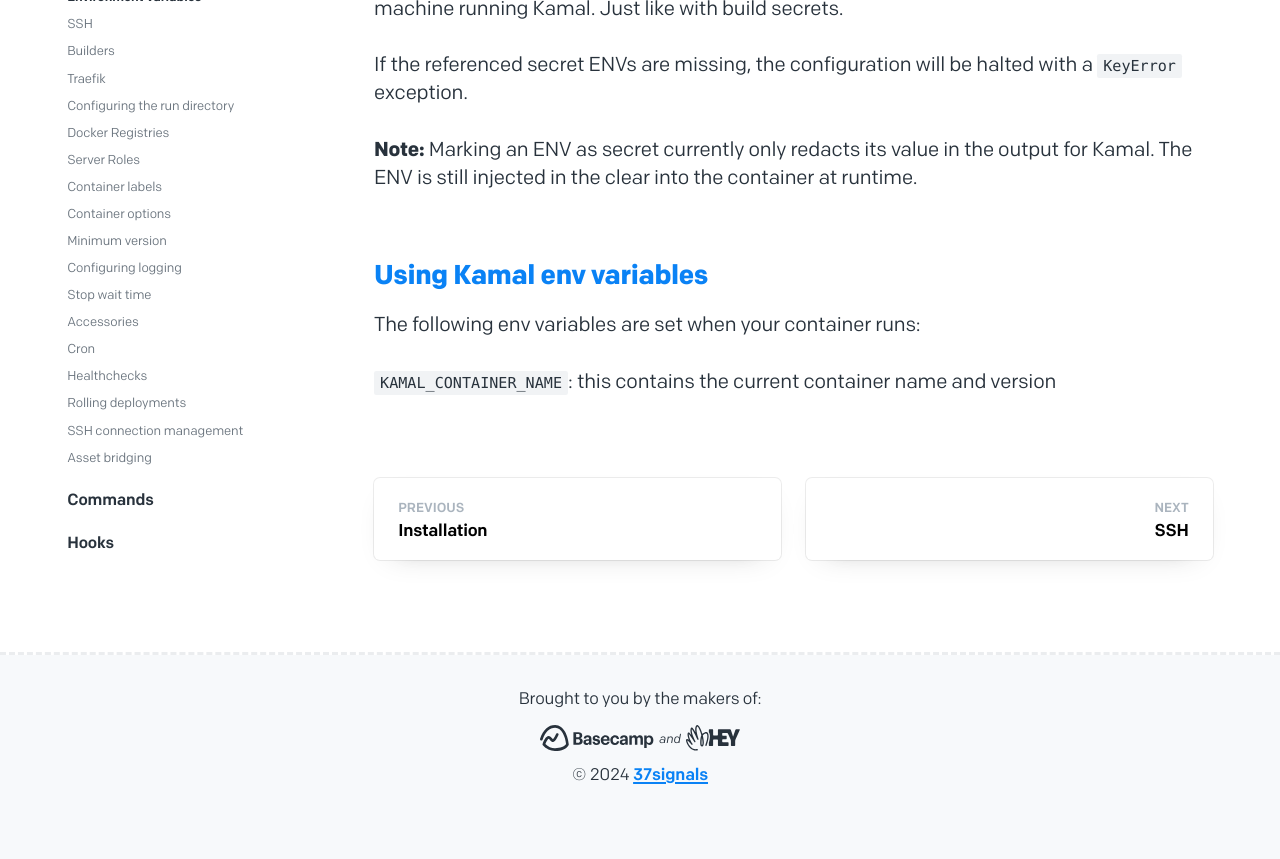
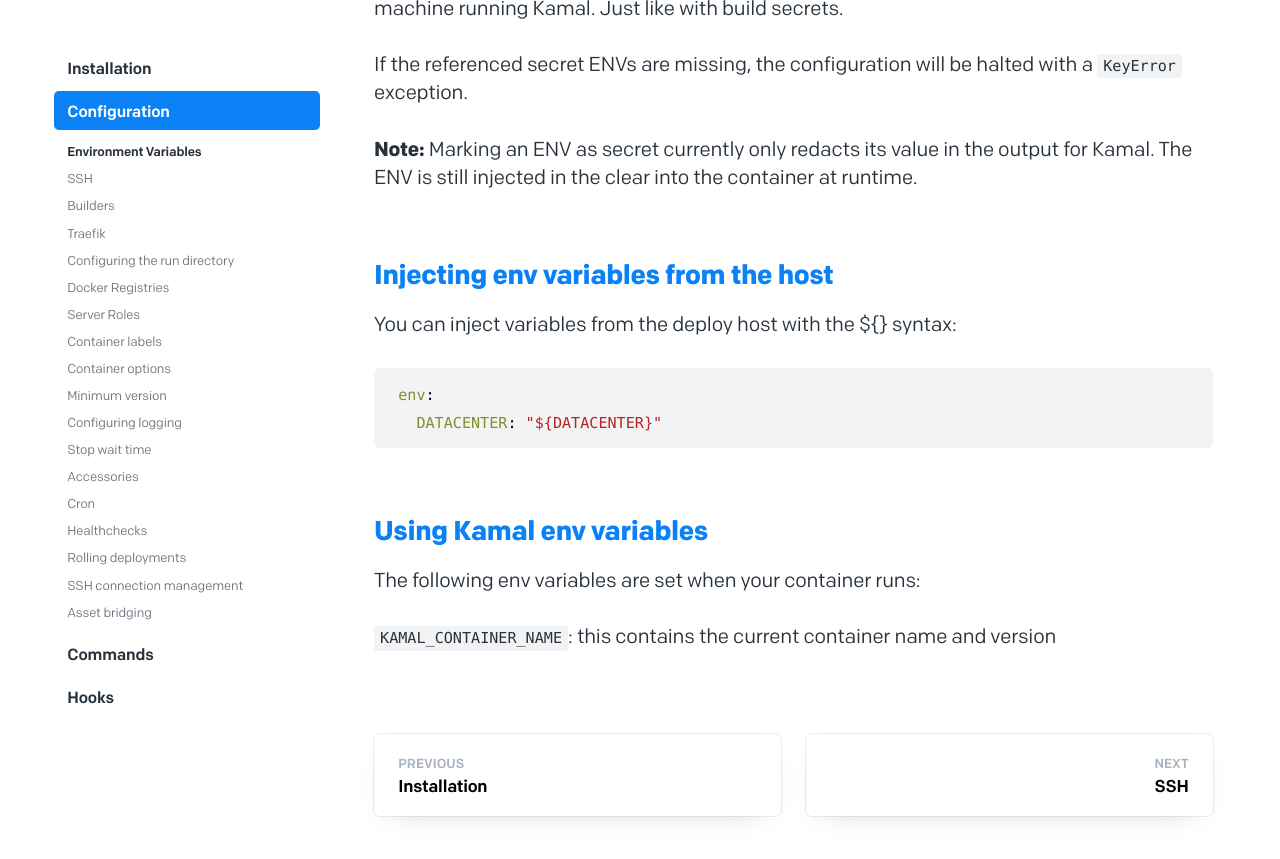
Before and after one commit to basecamp/kamal-site, a Jekyll site: the page built from docs/configuration/environment-variables.md, in a window 1280 px wide and 900 px high, scrolled down 3436 px. Shown: the top 859 px of the window. Built offline with Jekyll 4.4.1, drawn with Linux system fonts in a browser that asks for light colours; before the commit the page ends 4257 px from its top, so only the background shows below that.

Commit message:
Inject deploy host env variables
Support for this was re-added, so also re-document it.

````diff
--- a/docs/configuration/environment-variables.md
+++ b/docs/configuration/environment-variables.md
@@ -110,6 +110,15 @@ If the referenced secret ENVs are missing, the configuration will be halted with
 
 **Note:** Marking an ENV as secret currently only redacts its value in the output for Kamal. The ENV is still injected in the clear into the container at runtime.
 
+## [Injecting env variables from the host](#injecting-env-variables-from-the-host)
+
+You can inject variables from the deploy host with the ${} syntax:
+
+```yaml
+env:
+  DATACENTER: "${DATACENTER}"
+```
+
 ## [Using Kamal env variables](#using-kamal-env-variables)
 
 The following env variables are set when your container runs:
````
